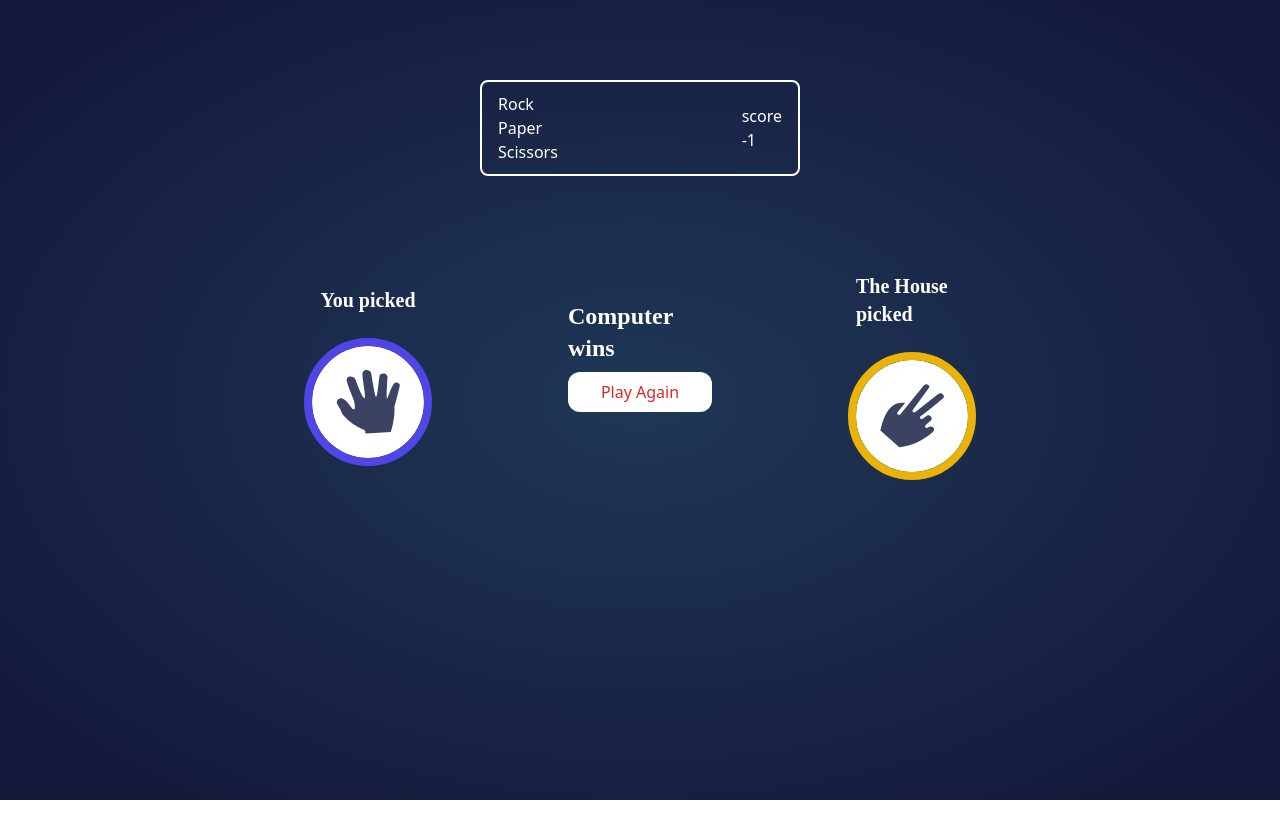
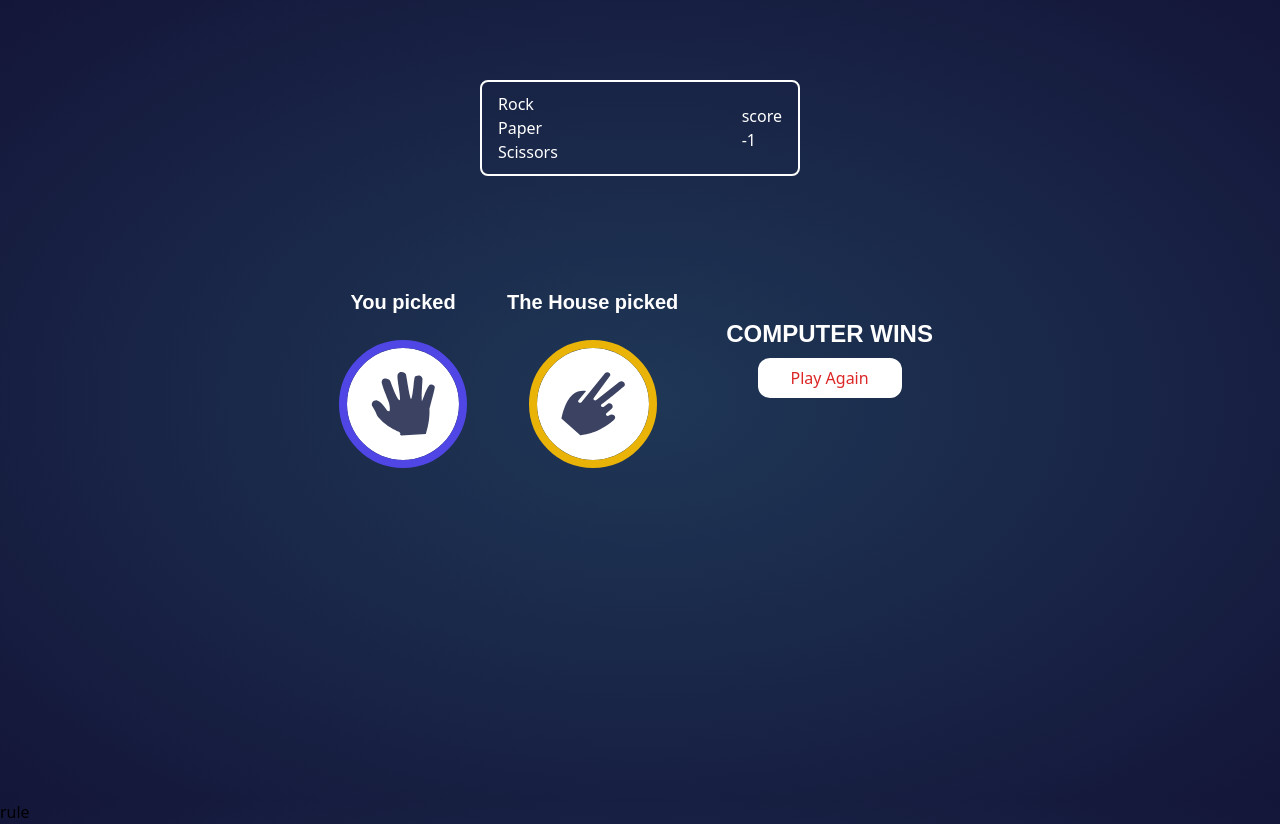
Before and after one commit to YousifQesim/rock-paper, a React (Vite) app: page / in a window 1280 px wide. Both pictures are taken after a click on the element 536 px from the left and 312 px from the top of the page. Before the commit the page ends 800 px from the top, so only its background shows below. Built offline with nearby package versions, Linux system fonts and the light colour scheme.

Commit message:
update ChallengePage.tsx and tailwind.config.js

```diff
--- a/src/components/ChallengePage.tsx
+++ b/src/components/ChallengePage.tsx
@@ -78,9 +78,9 @@ const ChallengePage = () => {
   };
   return (
     <div className="h-screen ">
-      <div className="flex flex-col  items-center  h-screen w-full">
+      <div className="flex flex-col  items-center  h-screen w-full ">
         <UserScore />
-        <div className="w-2/4 h-1/4 flex justify-center items-center gap-36 ">
+        <div className="md:w-2/4 w-full h-1/4 flex justify-center items-center gap-12 flex-wrap">
           <div className="flex flex-col justify-center items-center">
             <div className="my-8">
               <h1 className="text-white font-rockFamily font-600 text-xl">You picked</h1>
@@ -88,26 +88,26 @@ const ChallengePage = () => {
             <div>{renderPlayerChoiceComponent()}</div>
           </div>
 
-          <div>
+          <div className="order-last lg:order-none " >
 
             {winner ? (
               winner === "player" ? (
                 <div className="flex flex-col justify-center items-center">
-                  <h1 className="text-white font-rockFamily font-700 text-2xl">You win</h1>
+                  <h1 className="text-white font-rockFamily font-700 text-2xl uppercase">You win</h1>
                   <button className="text-green-600 bg-white p-2 rounded-xl w-36 mt-2" onClick={handleReset}>
                     Play Again
                   </button>
                 </div>
               ) : winner === "computer" ? (
                 <div className="flex flex-col justify-center items-center">
-                  <h1 className="text-white font-rockFamily font-700 text-2xl">Computer wins</h1>
+                  <h1 className="text-white font-rockFamily font-700 text-2xl uppercase">Computer wins</h1>
                   <button className="text-red-600 bg-white p-2 rounded-xl w-36 mt-2" onClick={handleReset}>
                     Play Again
                   </button>
                 </div>
               ) : (
                 <div className="flex flex-col justify-center items-center">
-                  <h1 className="text-white font-rockFamily font-700 text-2xl">Draw</h1>
+                  <h1 className="text-white font-rockFamily font-700 text-2xl uppercase">Draw</h1>
                   <button className="text-orange-400 bg-white p-2 rounded-xl w-36 mt-2" onClick={handleReset}>
                     Play Again
                   </button>
@@ -124,6 +124,7 @@ const ChallengePage = () => {
           </div>
         </div>
       </div>
+      <button className="">rule</button>
     </div>
   );
 };
--- a/tailwind.config.js
+++ b/tailwind.config.js
@@ -25,7 +25,7 @@ export default {
         },
       },
       fontFamily: {
-        rockFamily: 'Barlow Semi Condensed',
+        rockFamily: 'sans-serif',
       },
       fontWeight: {
         '600': 600,
```
